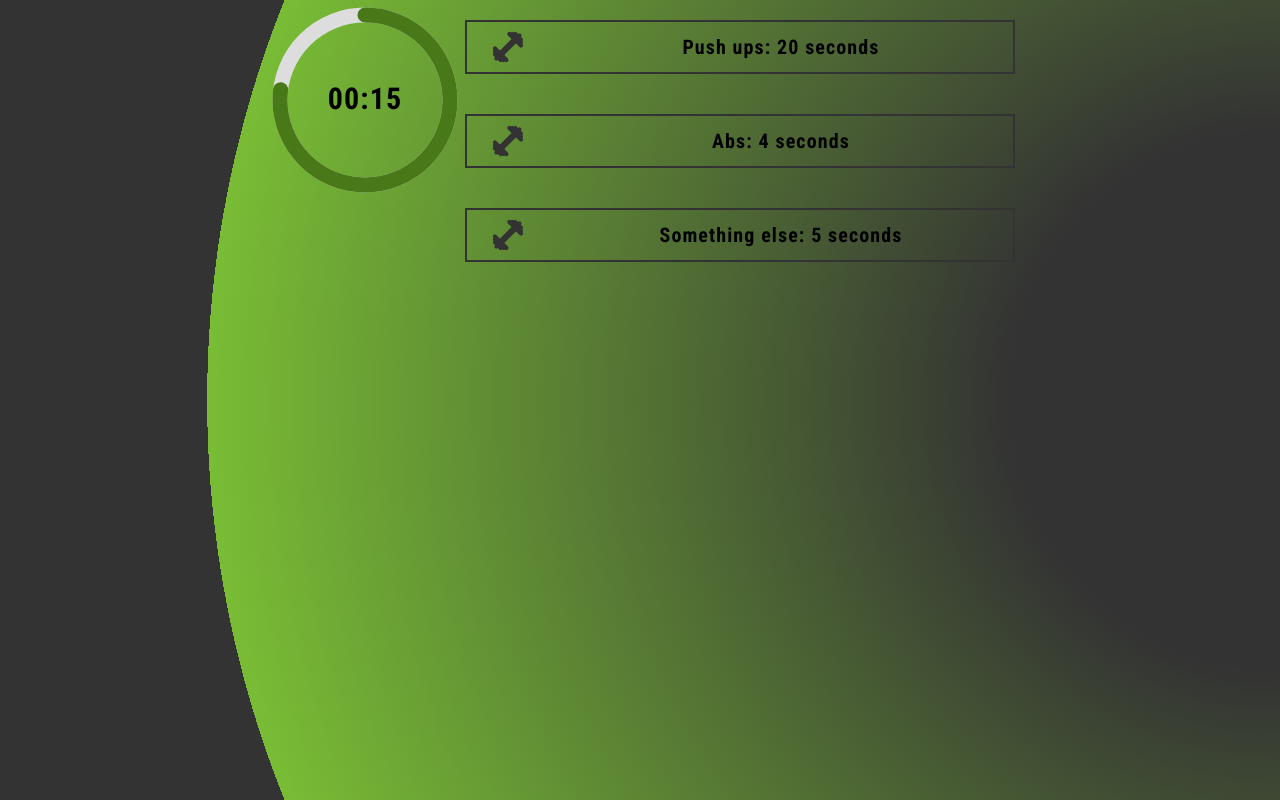
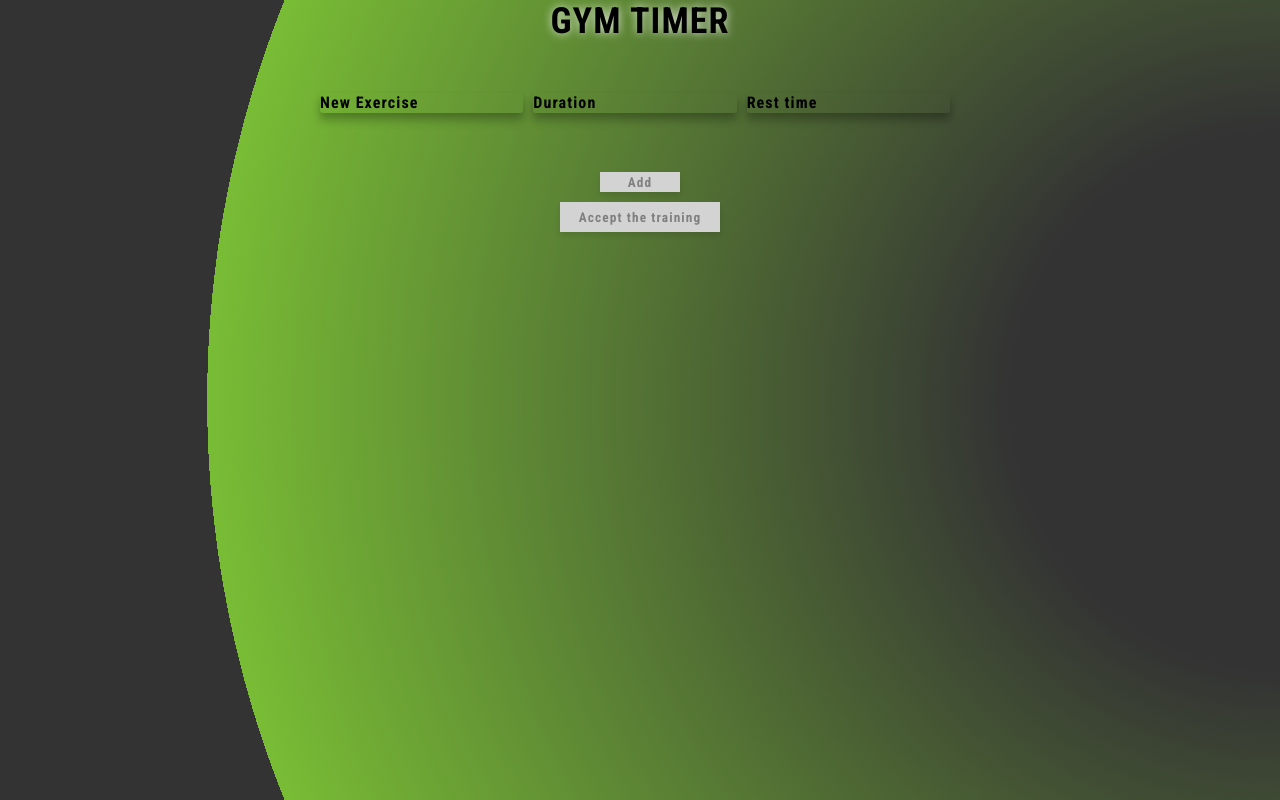
Before and after one commit to HegryLuis/gym-timer, a React (Create React App) app: page / in a window 1280 px wide. Built offline with nearby package versions, Linux system fonts and the light colour scheme.

Commit message:
Restyling Timer

```diff
--- a/src/App.css
+++ b/src/App.css
@@ -4,6 +4,11 @@
     box-sizing: border-box;
     font-family: "Roboto Condensed", sans-serif;
     letter-spacing: 1.1px;
+    user-select: none;
+}
+
+button {
+    cursor: pointer;
 }
 
 li {
@@ -14,7 +19,7 @@ li {
     display: flex;
     justify-content: center;
     width: 100%;
-    height: 100vh;
+    min-height: 100vh;
     background: radial-gradient(
         circle at 100%,
         #333,
@@ -42,6 +47,11 @@ li {
     display: flex;
     justify-content: space-between;
     margin: 50px 0;
+}
+
+.todo-ul {
+    max-height: 700px;
+    overflow: auto;
 }
 
 .todo-list {
@@ -93,6 +103,7 @@ li {
     flex-direction: column;
     min-width: 550px;
     max-height: 500px;
+    overflow: auto;
 }
 
 .exercise-item {
@@ -107,3 +118,9 @@ li {
     margin: 0 auto;
     font-size: 20px;
 }
+
+.gym-app {
+    display: flex;
+    flex-direction: column;
+    align-items: center;
+}
--- a/src/App.js
+++ b/src/App.js
@@ -1,27 +1,25 @@
 import React, { useState } from "react";
 import "./App.css";
 import TodoList from "./Components/TodoList";
-import GymTimer from "./Components/GymTimer";
-import SVGTimer from "./SVGTimer";
 import ExerciseList from "./Components/ExerciseList";
+import GymApp from "./Components/GymApp";
 
 function App() {
     const defaultExercises = [
-        { exercise: "Push ups", duration: "20" },
-        { exercise: "Abs", duration: "4" },
-        { exercise: "Something else", duration: "5" },
+        { id: 0, exercise: "Push ups", duration: "2" },
+        { id: 1, exercise: "Rest", duration: "3" },
+        { id: 2, exercise: "Something else", duration: "3" },
     ];
-    const [todos, setTodos] = useState(defaultExercises);
-    const [restTime, setRestTime] = useState(2);
-    // const [todos, setTodos] = useState([]);
-    // const [restTime, setRestTime] = useState("");
+    // const [todos, setTodos] = useState(defaultExercises);
+    const [todoId, setTodoId] = useState(0);
+    // const [restTime, setRestTime] = useState();
+    const [todos, setTodos] = useState([]);
+    const [restTime, setRestTime] = useState("");
     const [flag, setFlag] = useState(true);
 
     return (
         <div className="App">
-            <GymTimer todos={todos} restTime={restTime} />
-            <ExerciseList todos={todos} />
-            {/* {flag ? (
+            {flag ? (
                 <TodoList
                     todos={todos}
                     onSetTodos={setTodos}
@@ -30,8 +28,8 @@ function App() {
                     onSetFlag={setFlag}
                 />
             ) : (
-                <GymTimer todos={todos} restTime={restTime} />
-            )} */}
+                <GymApp todos={todos} />
+            )}
         </div>
     );
 }
--- a/src/Components/ExerciseList.jsx
+++ b/src/Components/ExerciseList.jsx
@@ -1,12 +1,18 @@
 import React from "react";
 import Dumbbell from "./UI/icons/Dumbbell";
+import RestIcon from "./UI/icons/RestIcon";
 
 const ExerciseList = ({ todos }) => {
     return (
         <div className="exercise-list">
-            {todos.map((todo, index) => (
-                <li className="exercise-item" key={index}>
-                    <Dumbbell width="15%" height="50" color="#333" />
+            {todos.map((todo) => (
+                <li className="exercise-item" key={todo.id}>
+                    {todo.id}
+                    {todo.exercise === "Rest" ? (
+                        <RestIcon width="15%" height="50" color="#333" />
+                    ) : (
+                        <Dumbbell width="15%" height="50" color="#333" />
+                    )}
                     <text className="exercise-text">
                         {todo.exercise}: {todo.duration} seconds
                     </text>
--- a/src/Components/GymApp.jsx
+++ b/src/Components/GymApp.jsx
@@ -1,5 +1,14 @@
 import React from "react";
+import GymTimer from "./GymTimer";
+import ExerciseList from "./ExerciseList";
 
-const GymApp = () => {};
+const GymApp = ({ todos }) => {
+    return (
+        <div className="gym-app">
+            <GymTimer todos={todos} />
+            <ExerciseList todos={todos} />
+        </div>
+    );
+};
 
 export default GymApp;
--- a/src/Components/GymTimer.jsx
+++ b/src/Components/GymTimer.jsx
@@ -1,22 +1,24 @@
 import React, { useState } from "react";
 import Timer from "./Timer";
 
-const GymTimer = ({ todos, restTime }) => {
+const GymTimer = ({ todos }) => {
     const [index, setIndex] = useState(0);
+    const finishExercise = { id: -2, exercise: "Finish", duration: 0 };
 
     function plusIndex() {
         setIndex(index + 1);
     }
 
+    function getTodo() {
+        return index < todos.length ? todos[index] : finishExercise;
+    }
+
     return (
         <div className="gym_timer">
             <Timer
-                duration={index < todos.length ? todos[index].duration : 0}
+                todo={getTodo()}
                 plusIndex={plusIndex}
-                exercise={
-                    index < todos.length ? todos[index].exercise : "Finish"
-                }
-                restTime={restTime}
+                index={index < todos.length ? index : 0}
             />
         </div>
     );
--- a/src/SVGTimer.jsx
+++ b/src/Components/SVGTimer.jsx
@@ -9,10 +9,10 @@ const SVGTimer = ({ duration, initialDuration }) => {
 
     const formatTime = (time) => {
         const minutes = Math.floor(time / 60);
-        const duration = time % 60;
+        const seconds = time % 60;
         return `${minutes < 10 ? "0" : ""}${minutes}:${
-            duration < 10 ? "0" : ""
-        }${duration}`;
+            seconds < 10 ? "0" : ""
+        }${seconds}`;
     };
 
     return (
--- a/src/Components/Timer.jsx
+++ b/src/Components/Timer.jsx
@@ -1,46 +1,33 @@
 import React, { useState, useEffect, useRef } from "react";
-import SVGTimer from "../SVGTimer";
+import SVGTimer from "./SVGTimer";
 
-const Timer = ({ duration, plusIndex, exercise, restTime }) => {
+// do no pass all the todos as a prop
+const Timer = ({ todo, plusIndex }) => {
     const [seconds, setSeconds] = useState();
-    const [initialDuration, setInitialDuration] = useState(duration);
-    const [isRest, setIsRest] = useState(false);
+    const [initialDuration, setInitialDuration] = useState();
     const intervalId = useRef(null);
 
     useEffect(() => {
-        if (duration === 0 && exercise === "Finish") {
-            return;
+        if (todo && todo.id !== -2 && todo.duration) {
+            setSeconds(todo.duration);
+            setInitialDuration(todo.duration);
+
+            intervalId.current = setInterval(() => {
+                setSeconds((prev) => prev - 1);
+            }, 1000);
         }
-
-        if (isRest) {
-            setSeconds(restTime);
-            setInitialDuration(restTime);
-        } else {
-            setSeconds(duration);
-            setInitialDuration(duration);
-        }
-
-        intervalId.current = setInterval(() => {
-            setSeconds((prev) => prev - 1);
-        }, 1000);
-    }, [duration, isRest]);
+    }, [todo]);
 
     useEffect(() => {
-        if (seconds < 0) {
+        if (seconds !== undefined && seconds < 0) {
             clearInterval(intervalId.current);
-
-            if (isRest) {
-                setIsRest(false);
-                plusIndex();
-            } else {
-                setIsRest(true);
-            }
+            plusIndex();
         }
     }, [seconds]);
 
     return (
         <div>
-            {duration === 0 && exercise === "Finish" ? (
+            {todo.id === -2 ? (
                 <div>Congratulation!</div>
             ) : (
                 <div>
--- a/src/Components/TodoList.jsx
+++ b/src/Components/TodoList.jsx
@@ -19,9 +19,19 @@ const TodoList = ({ todos, onSetTodos, restTime, onSetRest, onSetFlag }) => {
         onSetTodos(updatedTodos);
     };
 
+    const addRestBetweenTodos = () => {
+        const newTodos = todos.flatMap((todo, index) => {
+            return index === todos.length - 1
+                ? todo
+                : [todo, { exercise: "Rest", duration: restTime }];
+        });
+
+        onSetTodos(newTodos);
+    };
+
     return (
         <div className="todo-block">
-            <h1 className="todo-title">TODO List</h1>
+            <h1 className="todo-title">GYM TIMER</h1>
 
             <TodoFillers
                 newTodo={newTodo}
@@ -41,7 +51,7 @@ const TodoList = ({ todos, onSetTodos, restTime, onSetRest, onSetFlag }) => {
             </TodoButton>
 
             <ul>
-                <TransitionGroup>
+                <TransitionGroup className="todo-ul">
                     {todos.map((todo, index) => (
                         <CSSTransition
                             timeout={500}
@@ -63,7 +73,10 @@ const TodoList = ({ todos, onSetTodos, restTime, onSetRest, onSetFlag }) => {
             </ul>
 
             <TodoButton
-                onClick={() => onSetFlag(false)}
+                onClick={() => {
+                    addRestBetweenTodos();
+                    onSetFlag(false);
+                }}
                 style={{ width: "160px", height: "30px" }}
                 disabled={todos.length === 0 || restTime === ""}
             >
--- /dev/null
+++ b/src/Components/UI/icons/RestIcon.jsx
@@ -0,0 +1,38 @@
+import React from "react";
+
+const RestIcon = ({ width, height, color }) => {
+    return (
+        <svg
+            width={width}
+            height={height}
+            viewBox="0 0 200 100"
+            transform="rotate(-10)"
+        >
+            {/* Первый "Z" */}
+            <path
+                d="M75 70 L95 70 L75 90 L95 90"
+                stroke={color}
+                stroke-width="5"
+                fill="none"
+            />
+
+            {/* Второй "Z"*/}
+            <path
+                d="M115 40 L135 40 L115 60 L135 60"
+                stroke={color}
+                stroke-width="5"
+                fill="none"
+            />
+
+            {/* Третий "Z" */}
+            <path
+                d="M155 10 L175 10 L155 30 L175 30"
+                stroke={color}
+                stroke-width="5"
+                fill="none"
+            />
+        </svg>
+    );
+};
+
+export default RestIcon;
```
